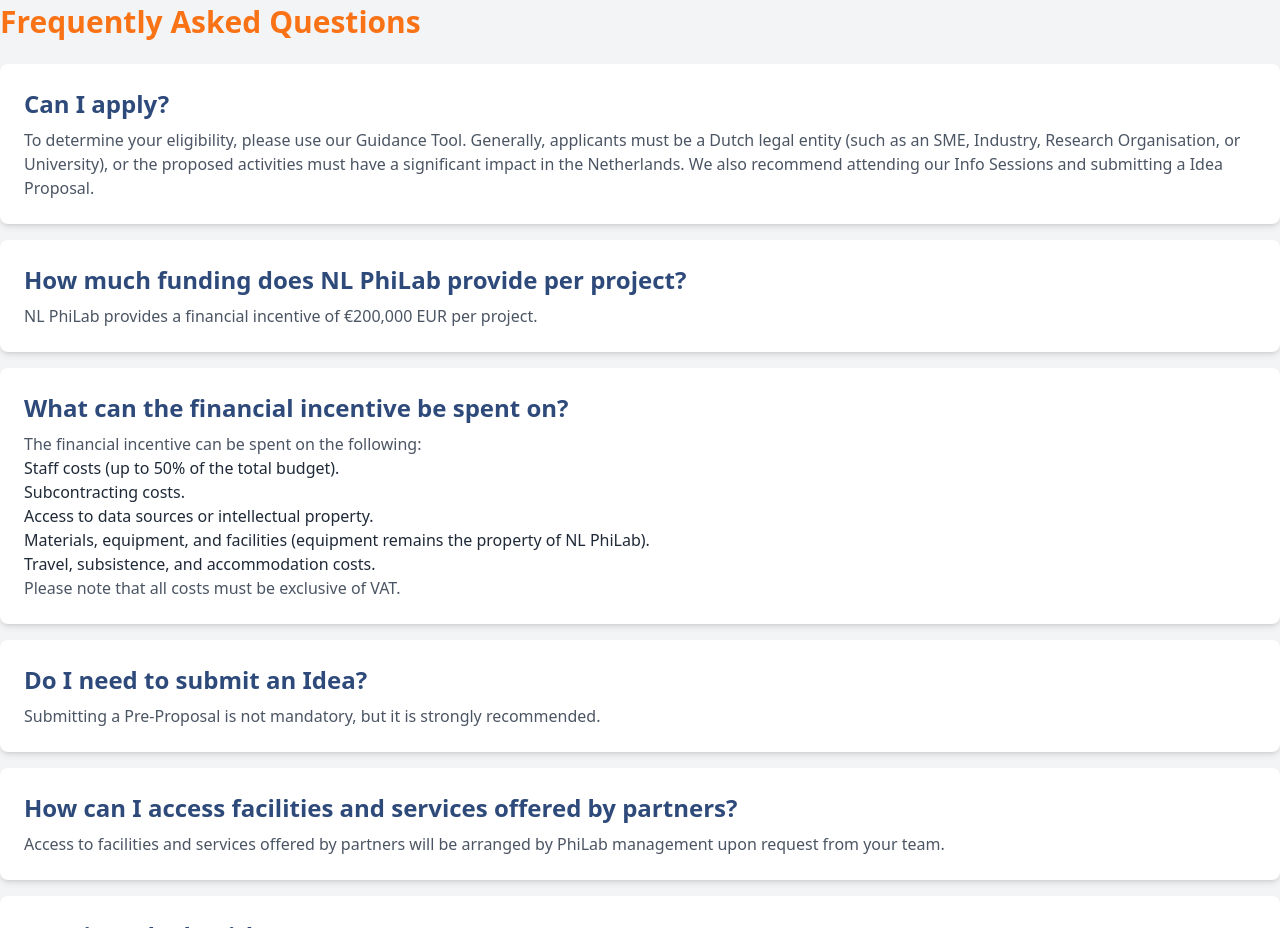
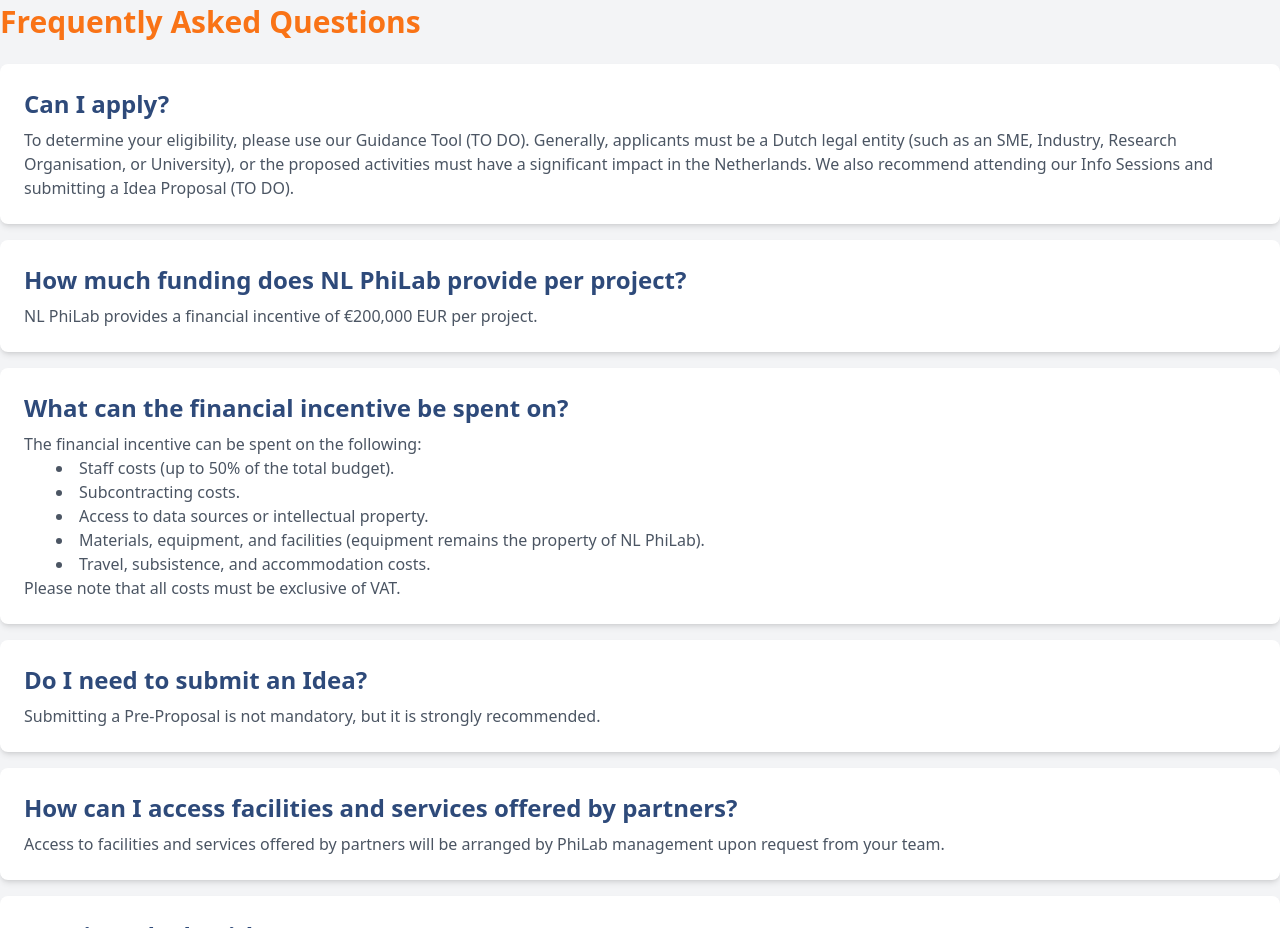
Before and after one commit to siarw/demolab, a website: page index.html in a window 1280 px wide. Shown: the part 4520-5448 px from the top of the page. Drawn offline with Linux system fonts and the light colour scheme; a web font is replaced by a local one.

Commit message:
Save changes before deployment

```diff
--- a/index.html
+++ b/index.html
@@ -619,12 +619,12 @@
             Can I apply?
           </h3>
           <p class="text-gray-600">
-            To determine your eligibility, please use our Guidance Tool.
+            To determine your eligibility, please use our Guidance Tool (TO DO).
             Generally, applicants must be a Dutch legal entity (such as an SME,
             Industry, Research Organisation, or University), or the proposed
             activities must have a significant impact in the Netherlands. We
             also recommend attending our Info Sessions and submitting a Idea
-            Proposal.
+            Proposal (TO DO).
           </p>
         </div>
 
@@ -645,7 +645,7 @@
           <p class="text-gray-600">
             The financial incentive can be spent on the following:
           </p>
-          <ul>
+          <ul class="list-inside list-disc pl-8 text-gray-600">
             <li>Staff costs (up to 50% of the total budget).</li>
             <li>Subcontracting costs.</li>
             <li>Access to data sources or intellectual property.</li>
```
Also changed, not shown: dist/output.css.
